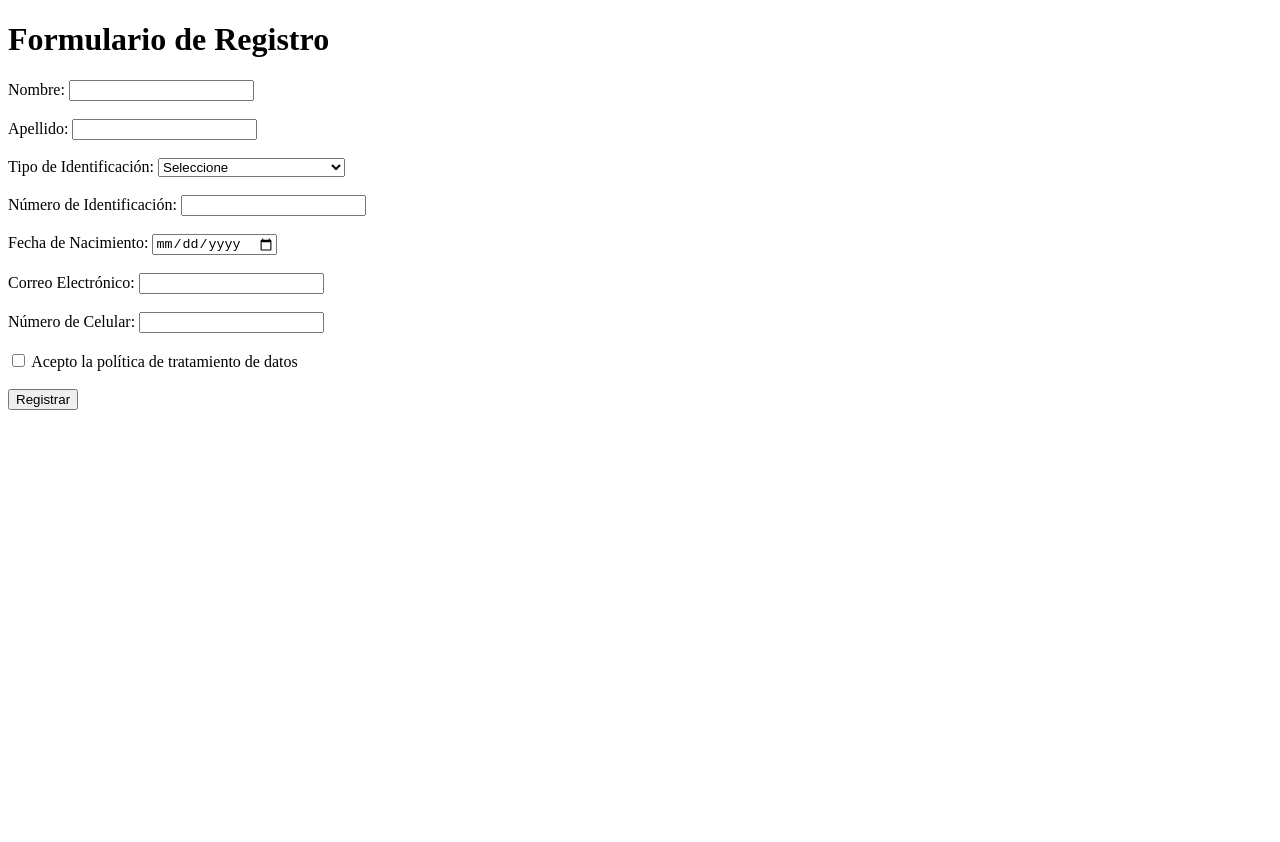
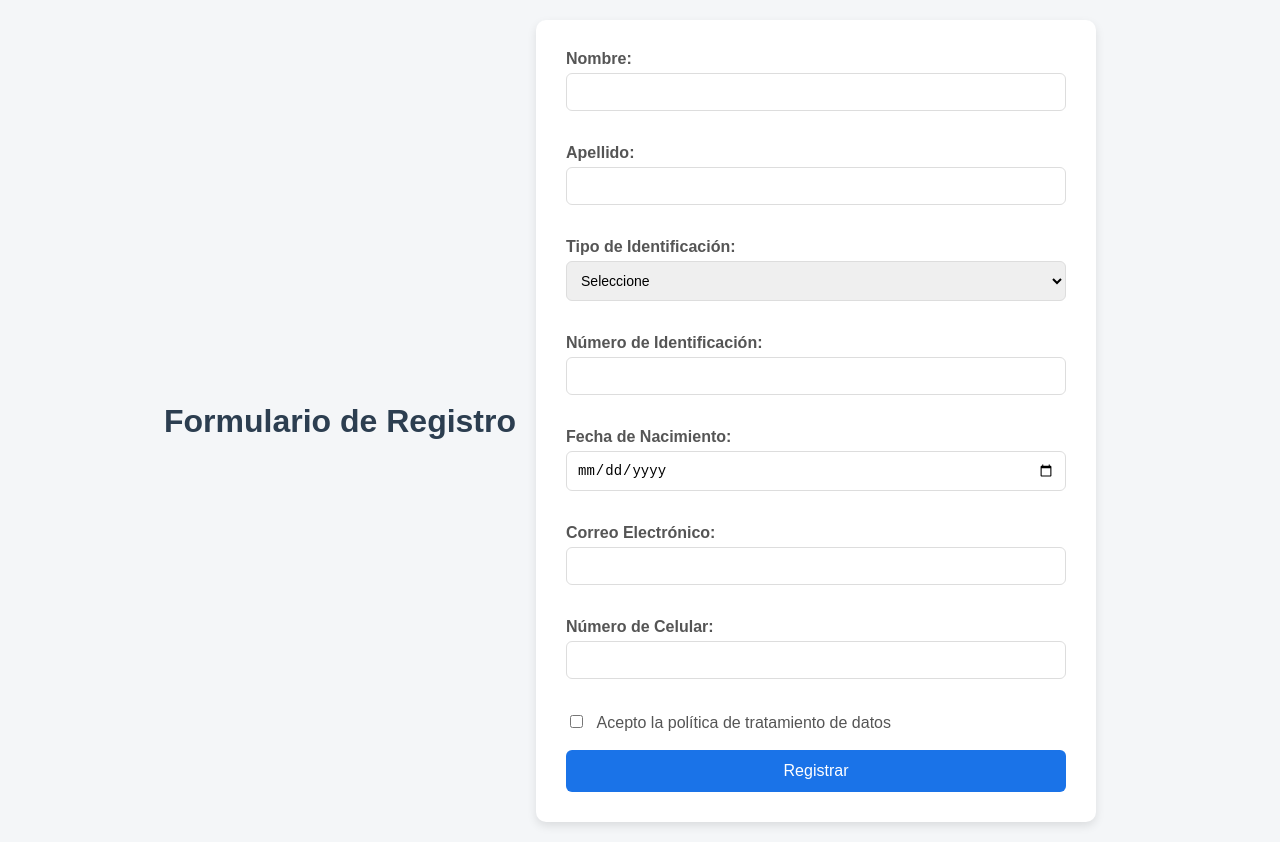
Before and after one commit to JbLopez333/CV_Jeremy_Lopez, a plain HTML site: page Formulario.html in a window 1280 px wide. Before the commit the page ends 800 px from the top, so only its background shows below. Drawn offline with Linux system fonts and the light colour scheme.

Commit message:
Segunda adicion de CSS

```diff
--- a/Formulario.html
+++ b/Formulario.html
@@ -3,6 +3,8 @@
 <head>
   <meta charset="UTF-8">
   <title>Formulario de Registro</title>
+  <!-- Conexión con el CSS -->
+    <link rel="stylesheet" href="css/stylesformulario.css">
 </head>
 <body>
   <h1>Formulario de Registro</h1>
--- /dev/null
+++ b/css/stylesformulario.css
@@ -0,0 +1,80 @@
+body {
+    font-family: Arial, Helvetica, sans-serif;
+    background-color: #f4f6f8;
+    margin: 0;
+    padding: 0;
+    display: flex;
+    justify-content: center;
+    align-items: center;
+    min-height: 100vh;
+}
+
+h1 {
+    color: #2c3e50;
+    text-align: center;
+    margin-bottom: 20px;
+}
+
+form {
+    background: white;
+    padding: 30px;
+    border-radius: 10px;
+    box-shadow: 0 4px 10px rgba(0, 0, 0, 0.1);
+    max-width: 500px;
+    width: 100%;
+    margin: 20px;
+}
+
+label {
+    display: block;
+    margin-bottom: 5px;
+    color: #555;
+    font-weight: bold;
+}
+
+input[type="text"],
+input[type="email"],
+input[type="tel"],
+input[type="date"],
+select {
+    width: 100%;
+    padding: 10px;
+    margin-bottom: 15px;
+    border: 1px solid #ddd;
+    border-radius: 6px;
+    font-size: 14px;
+    box-sizing: border-box;
+}
+
+input:focus,
+select:focus {
+    border-color: #1a73e8;
+    outline: none;
+    box-shadow: 0 0 5px rgba(26, 115, 232, 0.3);
+}
+
+input[type="checkbox"] {
+    margin-right: 10px;
+}
+
+label[for="politica"] {
+    display: inline;
+    font-weight: normal;
+    margin-bottom: 15px;
+}
+
+button[type="submit"] {
+    background: #1a73e8;
+    color: white;
+    padding: 12px 20px;
+    border: none;
+    border-radius: 6px;
+    cursor: pointer;
+    font-size: 16px;
+    width: 100%;
+    transition: background-color 0.3s;
+}
+
+button[type="submit"]:hover {
+    background: #1557b0;
+}
```
Also changed, not shown: css/styles.css (+17 -1 lines), index.html (+3 -6 lines).
